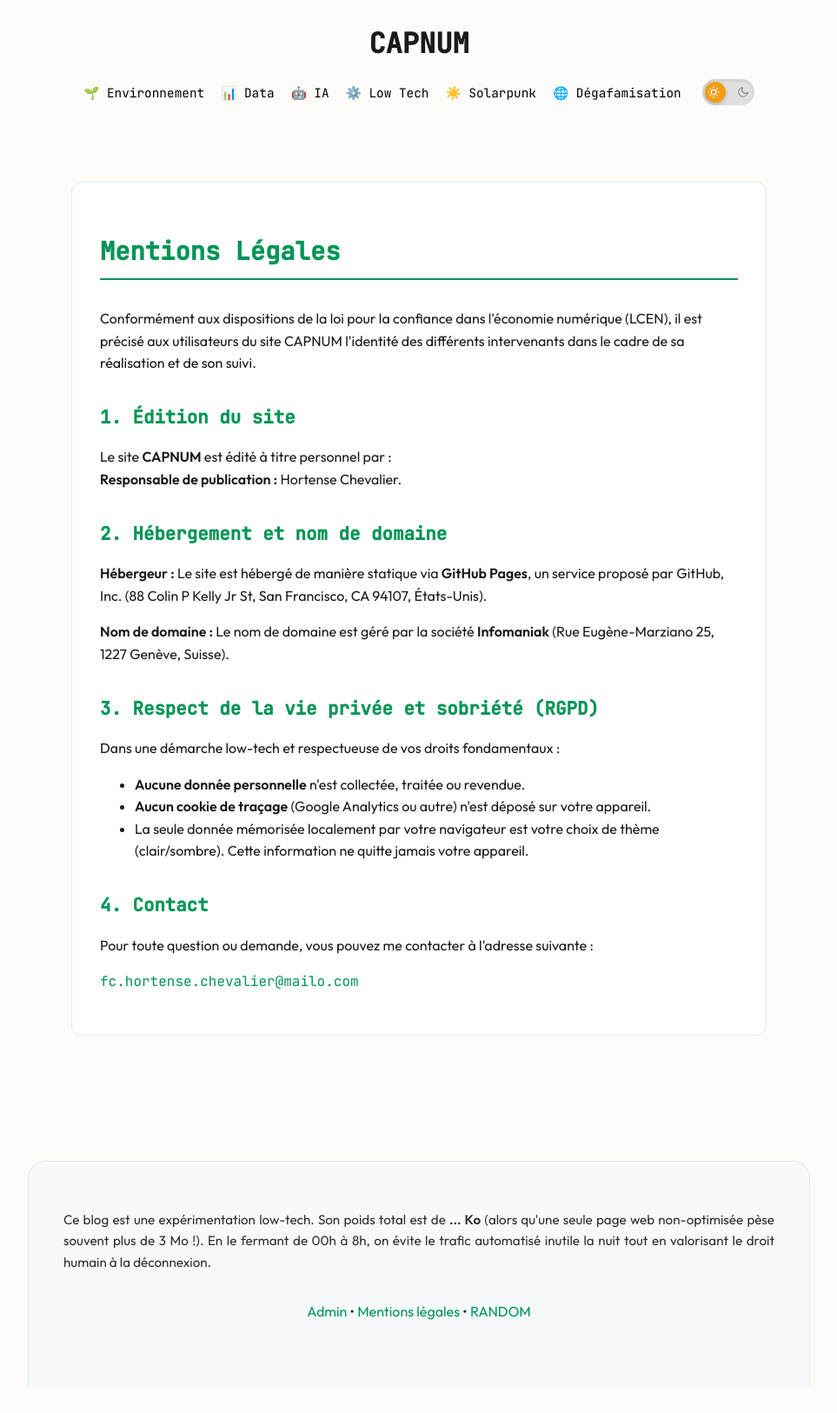
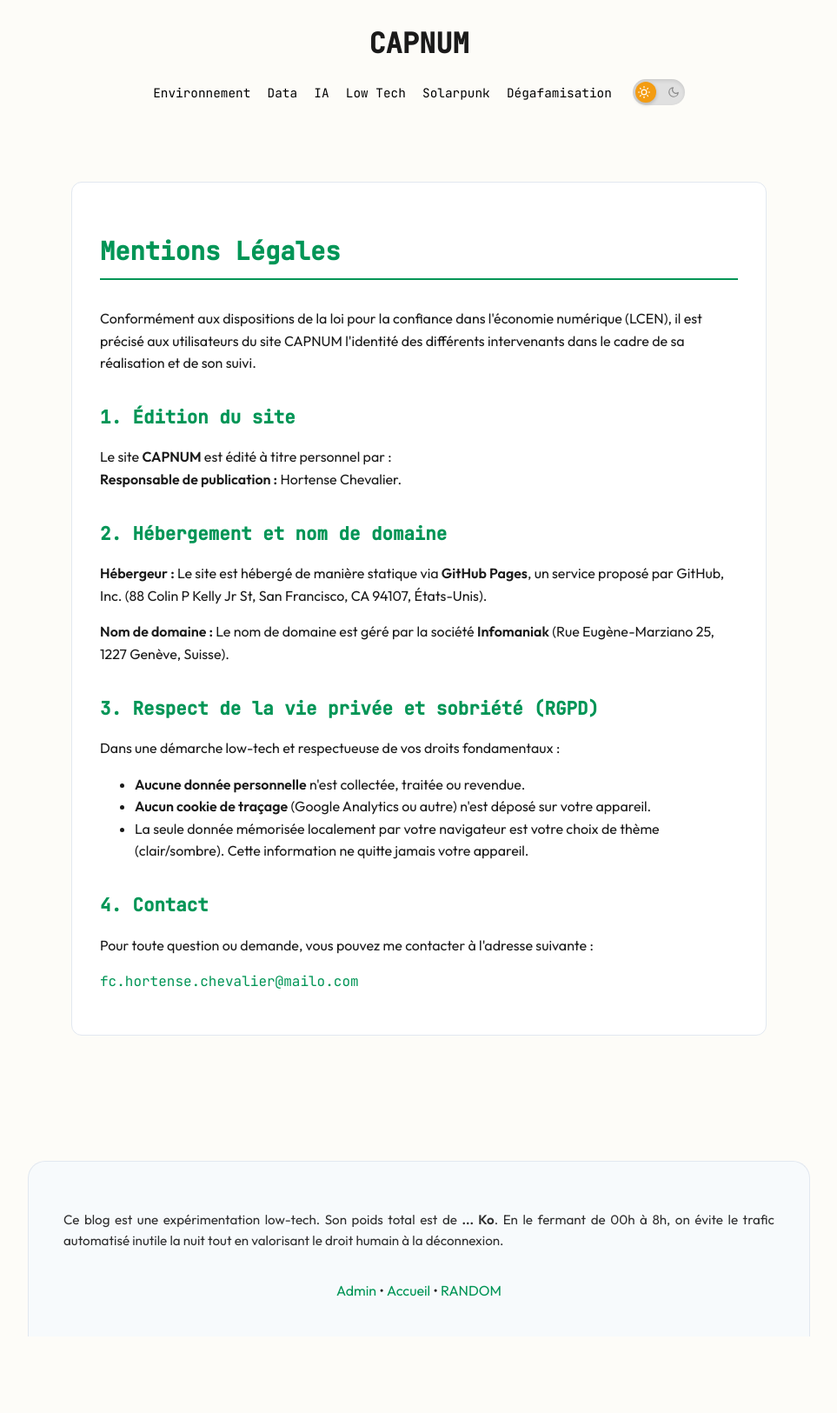
Before and after one commit to Frugman/capnum, a plain HTML site: page mentions-legales.html in a window 1280 px wide. Shown: the whole page at 87% size, without its empty margins (158-1121 px from the left). After the commit the page ends 1569 px from the top, so only its background shows below. Drawn offline with Linux system fonts and the light colour scheme; no server answers.

Commit message:
UI: Nettoyage du header et footer sur la page mentions-legales.html

```diff
--- a/mentions-legales.html
+++ b/mentions-legales.html
@@ -1,5 +1,5 @@
 <!DOCTYPE html>
-<html lang="fr" data-theme="light">
+<html lang="fr">
 <head>
     <meta charset="UTF-8">
     <meta name="viewport" content="width=device-width, initial-scale=1.0">
@@ -37,12 +37,12 @@
         <a href="index.html" class="site-logo">CAPNUM</a>
         <div class="header-right">
             <nav class="main-nav">
-                <a href="index.html?cat=Environnement">🌱 Environnement</a>
-                <a href="index.html?cat=Data">📊 Data</a>
-                <a href="index.html?cat=IA">🤖 IA</a>
-                <a href="index.html?cat=Low Tech">⚙️ Low Tech</a>
-                <a href="index.html?cat=Solarpunk">☀️ Solarpunk</a>
-                <a href="index.html?cat=Dégafamisation">🌐 Dégafamisation</a>
+                <a href="index.html?cat=Environnement">Environnement</a>
+                <a href="index.html?cat=Data">Data</a>
+                <a href="index.html?cat=IA">IA</a>
+                <a href="index.html?cat=Low Tech">Low Tech</a>
+                <a href="index.html?cat=Solarpunk">Solarpunk</a>
+                <a href="index.html?cat=Dégafamisation">Dégafamisation</a>
             </nav>
             <label class="theme-switch" aria-label="Changer de thème">
                 <input type="checkbox" id="theme-toggle-input" onchange="
@@ -91,7 +91,6 @@
             <p>Pour toute question ou demande, vous pouvez me contacter à l'adresse suivante :</p>
             <p>
                 <script>
-                    // Obfuscation basique pour éviter le spam par les robots
                     var user = "fc.hortense.chevalier";
                     var domain = "mailo.com";
                     document.write('<a href="mailto:' + user + '@' + domain + '" style="font-family: \'JetBrains Mono\', monospace; color: var(--accent-color);">' + user + '@' + domain + '</a>');
@@ -104,30 +103,12 @@
     </main>
 
     <footer>
-        <div id="site-info" style="font-size: 0.95rem; opacity: 0.9; text-align: justify; margin-bottom: 1.5rem; max-width: 900px; margin-left: auto; margin-right: auto;">
-            <p>Ce blog est une expérimentation low-tech. Son poids total est de <strong><span id="site-weight">...</span> Ko</strong> (alors qu'une seule page web non-optimisée pèse souvent plus de 3 Mo !). En le fermant de 00h à 8h, on évite le trafic automatisé inutile la nuit tout en valorisant le droit humain à la déconnexion.</p>
-            <script>
-                (async function() {
-                    const w = document.getElementById('site-weight');
-                    const cached = localStorage.getItem('siteWeight');
-                    if (cached) w.innerText = cached;
-                    if (!cached || Date.now() - (localStorage.getItem('siteWeightTime') || 0) > 86400000) {
-                        try {
-                            const r = await fetch('https://api.github.com/repos/FRUGMAN/CAPNUM');
-                            const d = await r.json();
-                            if (d.size) {
-                                w.innerText = d.size;
-                                localStorage.setItem('siteWeight', d.size);
-                                localStorage.setItem('siteWeightTime', Date.now());
-                            }
-                        } catch(e) {}
-                    }
-                })();
-            </script>
+        <div id="site-info" style="font-size: 0.95rem; opacity: 0.9; text-align: justify; margin-bottom: 1.5rem;">
+            <p>Ce blog est une expérimentation low-tech. Son poids total est de <strong><span id="site-weight">...</span> Ko</strong>. En le fermant de 00h à 8h, on évite le trafic automatisé inutile la nuit tout en valorisant le droit humain à la déconnexion.</p>
         </div>
-        <nav class="footer-links" style="text-align: center; padding-bottom: 2rem;">
+        <nav class="footer-links">
             <a href="admin/dashboard.html">Admin</a> •
-            <a href="mentions-legales.html">Mentions légales</a> •
+            <a href="index.html">Accueil</a> •
             <a href="random.html" id="link-random">RANDOM</a>
         </nav>
     </footer>
```
